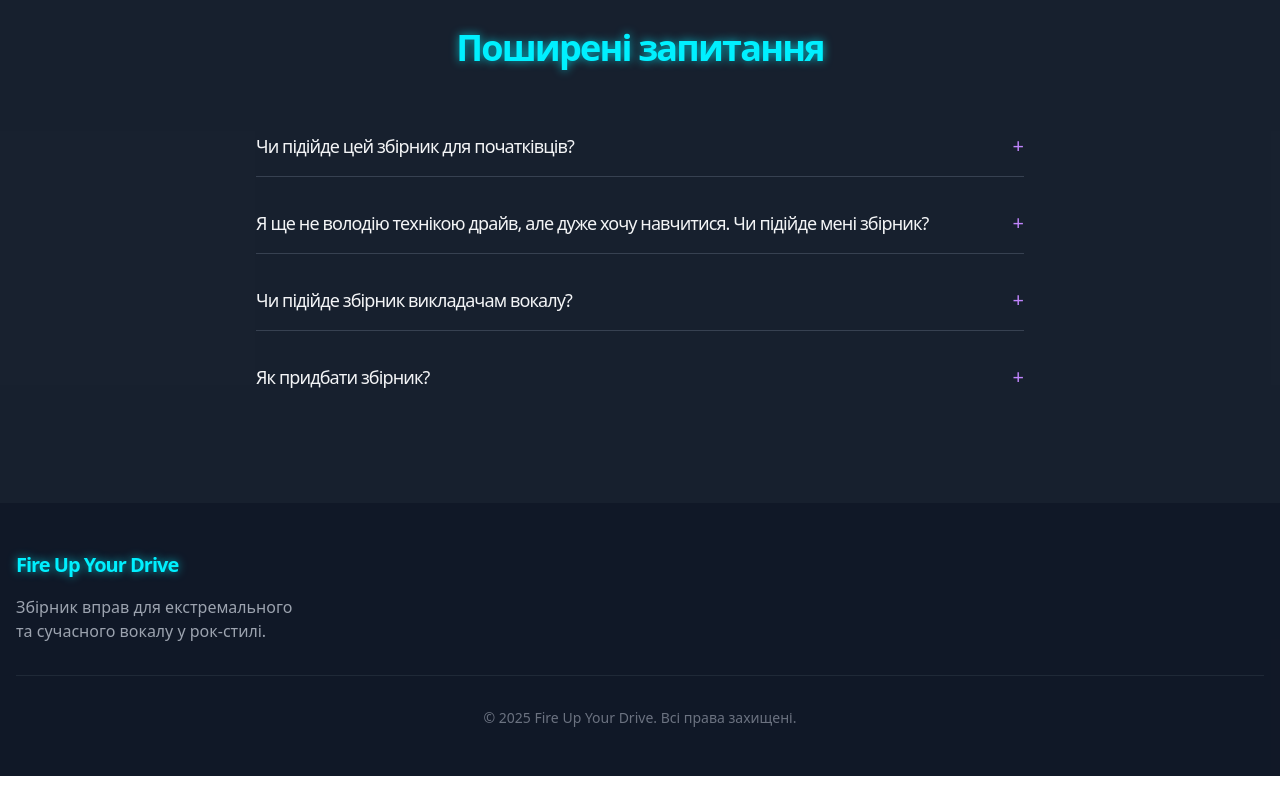
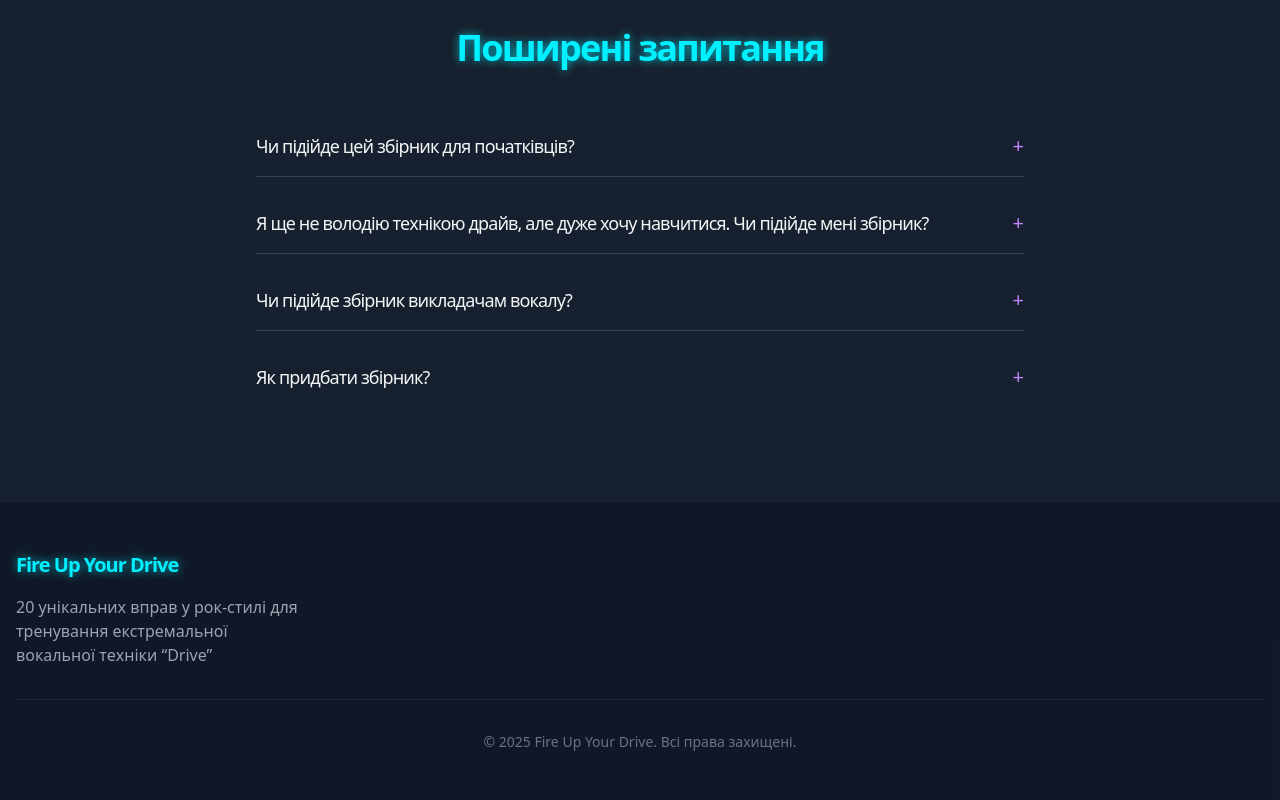
Before and after one commit to GrigoriyShkarta/workbook_FYD, a Next.js app: page / in a window 1280 px wide. Shown: the part 4188-4988 px from the top of the page. Before the commit the page ends 4964 px from the top, so only its background shows below. Built offline with nearby package versions, Linux system fonts and the light colour scheme.

Commit message:
fixed footer

```diff
--- a/src/app/components/Footer.tsx
+++ b/src/app/components/Footer.tsx
@@ -8,7 +8,8 @@ const Footer = () => {
 							Fire Up Your Drive
 						</h3>
 						<p className='text-gray-400'>
-							Збірник вправ для екстремального та сучасного вокалу у рок-стилі.
+							20 унікальних вправ у рок-стилі для тренування екстремальної
+							вокальної техніки “Drive”
 						</p>
 					</div>
 				</div>
```
